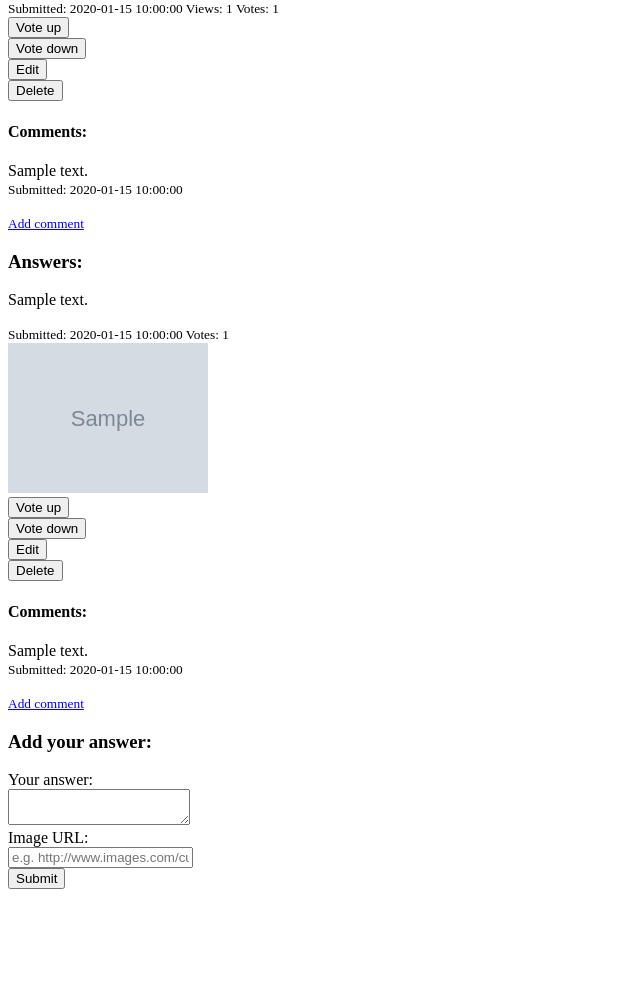
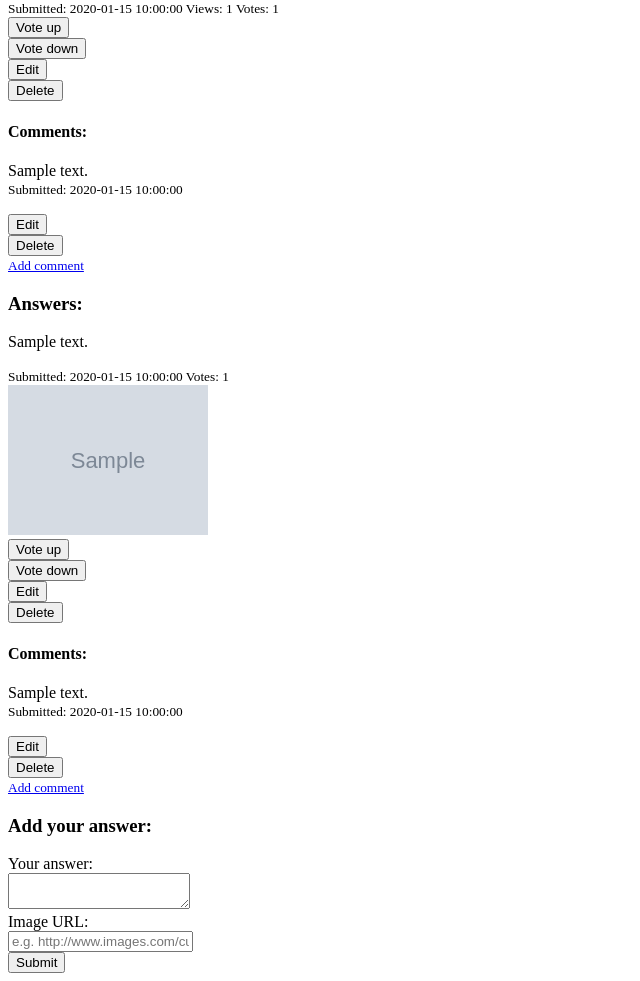
Before and after one commit to hosmanadam/amyq, a Flask app: template templates/question.html in a window 1280 px wide. Shown: the part 343-1324 px from the top of the page, without its empty margins (0-640 px from the left). Before the commit the page ends 1232 px from the top, so only its background shows below. Run offline with Flask 2, Linux system fonts and the light colour scheme; the template is opened without the code that fills it: most values are stand-ins (such as "Sample title", 1, 10 or a date in 2020); grey boxes marked "Sample" are stand-in pictures.

Commit message:
Add editing & deleting capability to comments

```diff
--- a/app.py
+++ b/app.py
@@ -46,6 +46,12 @@ def edit_answer(answer_id):
     return render_template('edit-answer.html', answer=answer)
 
 
+@app.route('/comment/<int:comment_id>/edit')
+def edit_comment(comment_id):
+    comment = db_handler.get_comment(comment_id)
+    return render_template('edit-comment.html', comment=comment)
+
+
 @app.route('/question/<int:question_id>/add-comment')
 def add_question_comment(question_id):
     question = db_handler.get_question(question_id)
@@ -84,6 +90,13 @@ def submit_edited_answer(answer_id):
     return redirect(f'/question/{question_id}')
 
 
+@app.route('/comment/<int:comment_id>/submit-edited-comment', methods=['POST'])
+def submit_edited_comment(comment_id):
+    db_handler.update_comment(request.form, comment_id)
+    question_id = db_handler.get_question_id_for_comment_id(comment_id)
+    return redirect(f'/question/{question_id}')
+
+
 @app.route('/question/<int:question_id>/vote-<direction>', methods=['POST'])
 def vote_on_question(question_id, direction):
     db_handler.update_question_vote_count(direction=direction, id_=question_id)
@@ -117,6 +130,13 @@ def delete_answer(answer_id):
     return redirect(f'/question/{question_id}')
 
 
+@app.route('/comment/<int:comment_id>/delete')
+def delete_comment(comment_id):
+    question_id = db_handler.get_question_id_for_comment_id(comment_id)
+    db_handler.delete_comment(comment_id)
+    return redirect(f'/question/{question_id}')
+
+
 @app.route('/submit-answer/<int:question_id>', methods=['POST'])
 def submit_answer(question_id):
     db_handler.add_answer(request.form, question_id)
--- a/templates/question.html
+++ b/templates/question.html
@@ -36,6 +36,14 @@
         <p>{{ comment['body'] }}<br>
             <small>Submitted: {{ comment['time_submitted'] }}</small>
         </p>
+
+        <form action="/comment/{{ comment['id'] }}/edit">
+            <input type="submit" value="Edit" />
+        </form>
+
+        <form action="/comment/{{ comment['id'] }}/delete">
+            <input type="submit" value="Delete" />
+        </form>
     {% endfor %}
 {% endif %}
 
@@ -73,6 +81,14 @@
                 <p>{{ comment['body'] }}<br>
                     <small>Submitted: {{ comment['time_submitted'] }}</small>
                 </p>
+
+                <form action="/comment/{{ comment['id'] }}/edit">
+                    <input type="submit" value="Edit" />
+                </form>
+
+                <form action="/comment/{{ comment['id'] }}/delete">
+                    <input type="submit" value="Delete" />
+                </form>
             {% endfor %}
 
         {% endif %}
```
Also changed, not shown: db/db_handler.py (+29 -0 lines), db/queries.py (+16 -0 lines), templates/edit-comment.html (added, +19 -0 lines).
